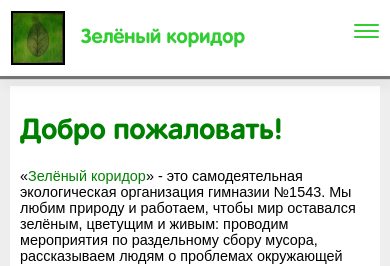
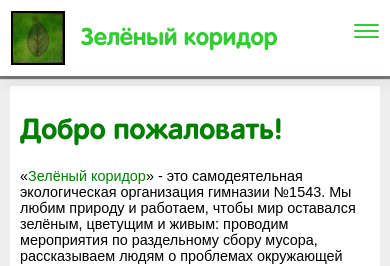
Before and after one commit to elkcl/zelkor.github.io, a Jekyll site: the page built from index.html, in a window 390 px wide. Shown: the top 266 px of the page. Built offline with Jekyll 4.4.1, drawn with Linux system fonts in a browser that asks for light colours.

Commit message:
Исправил размер шрифта

```diff
--- a/css/mobile.css
+++ b/css/mobile.css
@@ -18,7 +18,7 @@ body {
 }
 
 .title {
-  font-size: 50%;
+  font-size: 60%;
 }
 
 #slogan {
--- a/css/small-mobile.css
+++ b/css/small-mobile.css
@@ -1,7 +1,7 @@
 @media (max-width: 360px) {
 
 .title {
-  font-size: 40%;
+  font-size: 45%;
 }
 
 }
```
